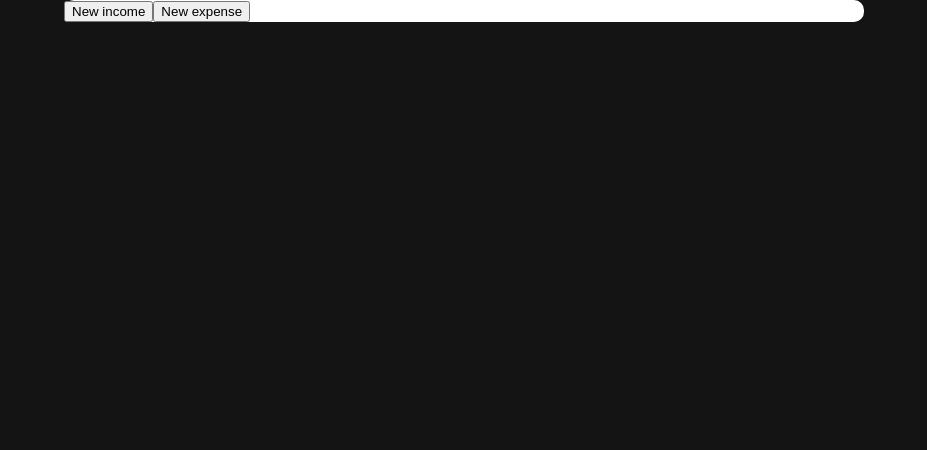
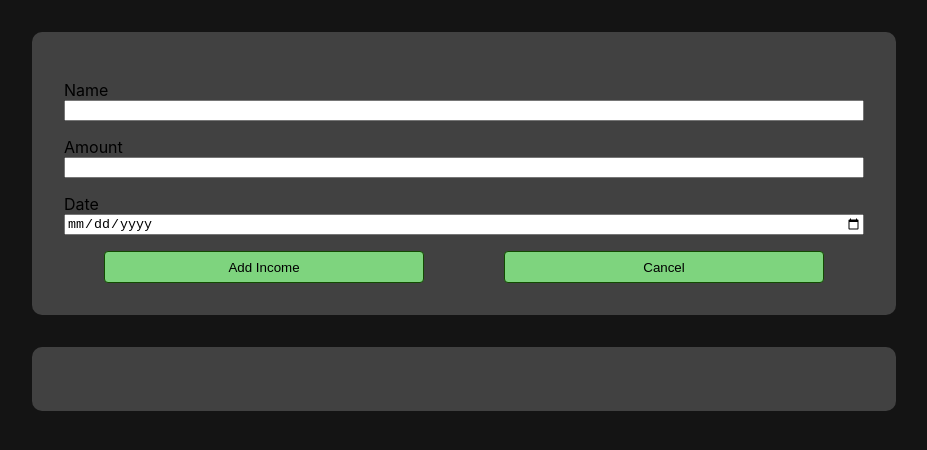
Before and after one commit to MadalinTurluianu/Budgeting-App, a React (Create React App) app: page / in a window 1280 px wide. Both pictures are taken after a click on the button "New income". Shown: the top 450 px of the page, without its empty margins (176-1103 px from the left). Built offline with nearby package versions, Linux system fonts and the light colour scheme.

Commit message:
Added basic functions as addIncome and addExpense

```diff
--- a/src/App.js
+++ b/src/App.js
@@ -1,18 +1,52 @@
 import React, { useState } from "react";
-import styles from "./App.module.css";
 import ClosedForm from "./Components/Form/ClosedForm";
 import IncomeForm from "./Components/Form/IncomeForm";
 import ExpenseForm from "./Components/Form/ExpenseForm";
+import List from "./Components/List/List"
 // import Chart from "./Components/Chart/Chart";
 // import Expenses from "./Components/Expenses/Expenses";
 
 function App() {
+  // -------------------------------------------------------------Selecting which form to show
   const [formType, setFormType] = useState("ClosedForm");
+
+  function openIncomeForm() {
+    setFormType("IncomeForm");
+  }
+
+  function openExpenseForm() {
+    setFormType("ExpenseForm");
+  }
+
+  function closeForm() {
+    setFormType("ClosedForm");
+  }
+
+  // -------------------------------------------------------------Data from the forms
+  const [formData, setFormData] = useState([]);
+
+  function takeData(data) {
+    setFormData((prevFormData) => [data, ...prevFormData]);
+  }
+
+  console.log(formData);
+
+  // -------------------------------------------------------------The returned page
   return (
     <div>
-      {formType === "ClosedForm" ? <ClosedForm/> : formType === "IncomeForm" ? <IncomeForm/> : <ExpenseForm/>}
+      {formType === "ClosedForm" ? (
+        <ClosedForm
+          openIncomeForm={openIncomeForm}
+          openExpenseForm={openExpenseForm}
+        />
+      ) : formType === "IncomeForm" ? (
+        <IncomeForm closeForm={closeForm} takeData={takeData} />
+      ) : (
+        <ExpenseForm closeForm={closeForm} takeData={takeData} />
+      )}
+
       {/* Chart */}
-      {/* Expenses */}
+      <List data={formData}/>
     </div>
   );
 }
--- a/src/Components/Form/ClosedForm.js
+++ b/src/Components/Form/ClosedForm.js
@@ -3,19 +3,24 @@ import styles from "./Form.module.css";
 import Card from "../UI/Card";
 
 function ClosedForm(props) {
-
-    function openIncomeForm(){
-
-    }
-    function openExpenseForm(){
-
-    }
-    return (
-        <Card>
-            <button className={styles["form-button"]} onClick={openIncomeForm}>New income</button>
-            <button className={styles["form-button"]} onClick={openExpenseForm}>New expense</button>
-        </Card>
-    );
+  return (
+    <Card>
+      <div className={styles["btn-container"]}>
+        <button
+          className={styles["form-button"] + " " + styles["income-btn"]}
+          onClick={props.openIncomeForm}
+        >
+          New income
+        </button>
+        <button
+          className={styles["form-button"] + " " + styles["expense-btn"]}
+          onClick={props.openExpenseForm}
+        >
+          New expense
+        </button>
+      </div>
+    </Card>
+  );
 }
 
 export default ClosedForm;
--- a/src/Components/Form/ExpenseForm.js
+++ b/src/Components/Form/ExpenseForm.js
@@ -3,20 +3,75 @@ import styles from "./Form.module.css";
 import Card from "../UI/Card";
 
 function ExpenseForm(props) {
+  const [expenseName, setExpenseName] = useState("");
+
+  function changeNameHandler(event) {
+    setExpenseName(event.target.value);
+  }
+
+  const [expenseAmount, setExpenseAmount] = useState("");
+
+  function changeValueHandler(event) {
+    setExpenseAmount(event.target.value);
+  }
+
+  const [date, setDate] = useState("");
+
+  function changeDateHandler(event) {
+    setDate(new Date(event.target.value));
+  }
+
+  function submitHandler(event) {
+    event.preventDefault();
+    const dataToBePassed = {
+      name: expenseName,
+      amount: expenseAmount,
+      date: date,
+      type: "Expense",
+      id:
+        expenseName +
+        expenseAmount +
+        date+
+        "Expense",
+    };
+    props.takeData(dataToBePassed);
+    props.closeForm();
+  }
+
   return (
     <Card>
-            <form>
+      <form
+        className={styles.form + " " + styles["form-expense"]}
+        onSubmit={submitHandler}
+      >
         <label>Name</label>
-                <input type="text"></input>
+        <input type="text" onChange={changeNameHandler} required></input>
         <label>Amount</label>
-                <input type="number"></input>
+        <input type="number" onChange={changeValueHandler} required></input>
+        <label>Date</label>
+        <input type="date" onChange={changeDateHandler} required />
         <div>
           <label>Necessary</label>
-                <input type="radio" name="" required></input>
-                <label>Unnecessary</label>
-                <input type="radio" required></input>
+          <input
+            type="radio"
+            name="necessity"
+            value="necessary"
+            required
+          ></input>
+          <label className={styles.unnecessary}>Unnecessary</label>
+          <input
+            type="radio"
+            name="necessity"
+            value="unnecessary"
+            required
+          ></input>
         </div>
+        <div className={styles["btn-container"]}>
           <button type="submit">Add Expense</button>
+          <button type="button" onClick={props.closeForm}>
+            Cancel
+          </button>
+        </div>
       </form>
     </Card>
   );
--- a/src/Components/Form/Form.module.css
+++ b/src/Components/Form/Form.module.css
@@ -0,0 +1,52 @@
+.form {
+  display: flex;
+  flex-direction: column;
+}
+
+.form div {
+  margin-top: 1rem;
+}
+
+.btn-container {
+  display: flex;
+  width: 100%;
+  justify-content: space-around;
+}
+
+.form label {
+  margin-top: 1rem;
+}
+
+.form-expense button {
+  background-color: pink;
+  border: 1px solid red;
+}
+
+.form-income button {
+  background-color: rgb(126, 212, 126);
+  border: 1px solid rgb(17, 75, 0);
+}
+
+button {
+  transition: transform 0.05s;
+  width: 40%;
+  height: 2rem;
+  border-radius: 4px;
+}
+
+button:hover {
+  transform: scale(1.05);
+}
+
+.unnecessary{
+    margin-left: 1rem;
+}
+
+.expense-btn{
+  background-color: pink;
+  border: 1px solid red;
+}
+.income-btn{
+  background-color: rgb(126, 212, 126);
+  border: 1px solid rgb(17, 75, 0);
+}
--- a/src/Components/Form/IncomeForm.js
+++ b/src/Components/Form/IncomeForm.js
@@ -3,14 +3,59 @@ import styles from "./Form.module.css";
 import Card from "../UI/Card";
 
 function IncomeForm(props) {
+  const [incomeName, setIncomeName] = useState("");
+
+  function changeNameHandler(event) {
+    setIncomeName(event.target.value);
+  }
+
+  const [incomeAmount, setIncomeAmount] = useState("");
+
+  function changeAmountHandler(event) {
+    setIncomeAmount(event.target.value);
+  }
+
+  const [date, setDate] = useState("");
+
+  function changeDateHandler(event) {
+    setDate(new Date(event.target.value));
+  }
+
+  function submitHandler(event) {
+    event.preventDefault();
+    const dataToBePassed = {
+      name: incomeName,
+      amount: incomeAmount,
+      date: date,
+      type: "Income",
+      id:
+        incomeName +
+        incomeAmount +
+        date+
+        "Income",
+    };
+    props.takeData(dataToBePassed);
+    props.closeForm();
+  }
+
   return (
     <Card>
-            <form>
+      <form
+        className={styles.form + " " + styles["form-income"]}
+        onSubmit={submitHandler}
+      >
         <label>Name</label>
-                <input type="text"></input>
+        <input type="text" onChange={changeNameHandler} required></input>
         <label>Amount</label>
-                <input type="number"></input>
+        <input type="number" onChange={changeAmountHandler} required></input>
+        <label>Date</label>
+        <input type="date" onChange={changeDateHandler} required />
+        <div className={styles["btn-container"]}>
           <button type="submit">Add Income</button>
+          <button type="button" onClick={props.closeForm}>
+            Cancel
+          </button>
+        </div>
       </form>
     </Card>
   );
--- /dev/null
+++ b/src/Components/List/List.js
@@ -0,0 +1,22 @@
+import React from "react";
+import styles from "./List.module.css";
+import Card from "../UI/Card";
+import ListItem from "./ListItem";
+
+function List(props) {
+  return (
+    <Card>
+      {props.data.map((object) => (
+        <ListItem
+          name={object.name}
+          amount={object.amount}
+          date={object.date}
+          type={object.type}
+          key={object.id}
+        />
+      ))}
+    </Card>
+  );
+}
+
+export default List;
--- /dev/null
+++ b/src/Components/List/ListItem.js
@@ -0,0 +1,24 @@
+import React from "react";
+import styles from "./ListItem.module.css";
+
+function ListItem(props) {
+  return (
+    <div
+      className={
+        props.type === "Income"
+          ? styles.income + " " + styles.container
+          : styles.expense + " " + styles.container
+      }
+    >
+      <div className={styles.date}>
+        <p>{props.date.getDate()}</p>
+        <p>{props.date.toLocaleString("default", { month: "long" })}</p>
+        <p>{props.date.getFullYear()}</p>
+      </div>
+      <p>{props.name}</p>
+      <p>{props.amount + " Ron"}</p>
+    </div>
+  );
+}
+
+export default ListItem;
--- /dev/null
+++ b/src/Components/List/ListItem.module.css
@@ -0,0 +1,43 @@
+.income {
+  border-color: green;
+  background-color: #c8ffc8;
+}
+
+.expense {
+  border-color: red;
+  background-color: #f7bfbf;
+}
+
+.container {
+  display: flex;
+  align-items: center;
+  justify-content: space-between;
+  padding: 1rem;
+  border-width: 2px;
+  border-style: solid;
+  margin-bottom: 1rem;
+  border-radius: 10px;
+}
+
+.container>p {
+  margin: 0;
+  font-size: 1.5rem;
+}
+
+.date{
+  display: flex;
+  flex-direction: column;
+  justify-content: space-around;
+  align-items: center;
+  border: 2px solid black;
+  border-radius: 5px;
+  background-color: rgb(65, 65, 65);
+  color: white;
+  padding: 0.5rem;
+  margin-right: 1rem;
+  width: 4rem;
+}
+
+.date p{
+  margin: 0 0 2px 0;
+}
--- a/src/Components/UI/Card.module.css
+++ b/src/Components/UI/Card.module.css
@@ -1,5 +1,7 @@
 .card{
+    margin-top: 2rem;
     border-radius: 10px;
-    background-color: white;
-    width: clamp(20rem, 80vw, 50rem);
+    background-color: rgb(65, 65, 65);
+    width: clamp(15rem, 80vw, 50rem);
+    padding: 2rem;
 }
```
Also changed, not shown: src/Components/Expenses/Expenses.module.css (deleted), src/Components/List/List.module.css (added). Lines whose indentation alone changed are shown as unchanged.
